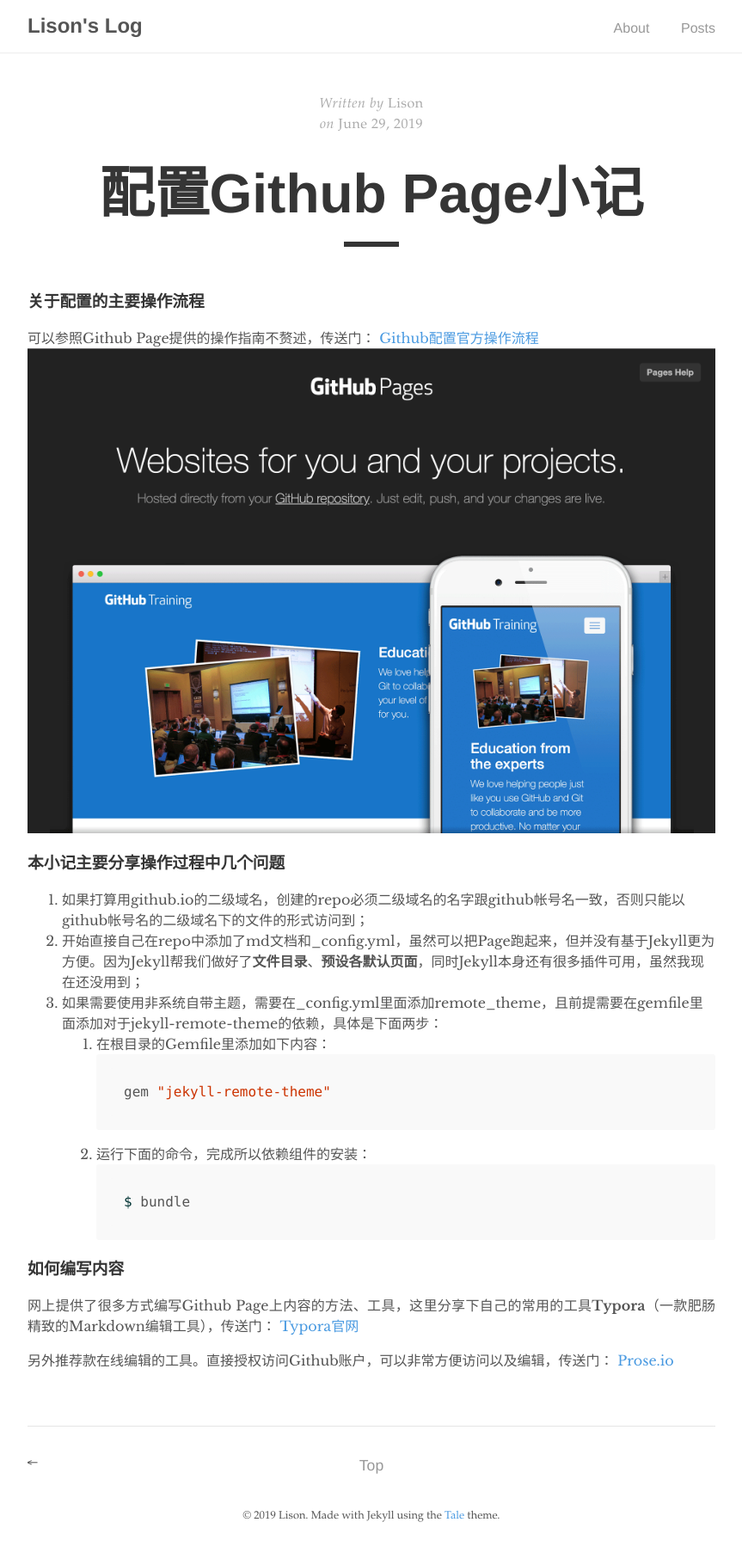
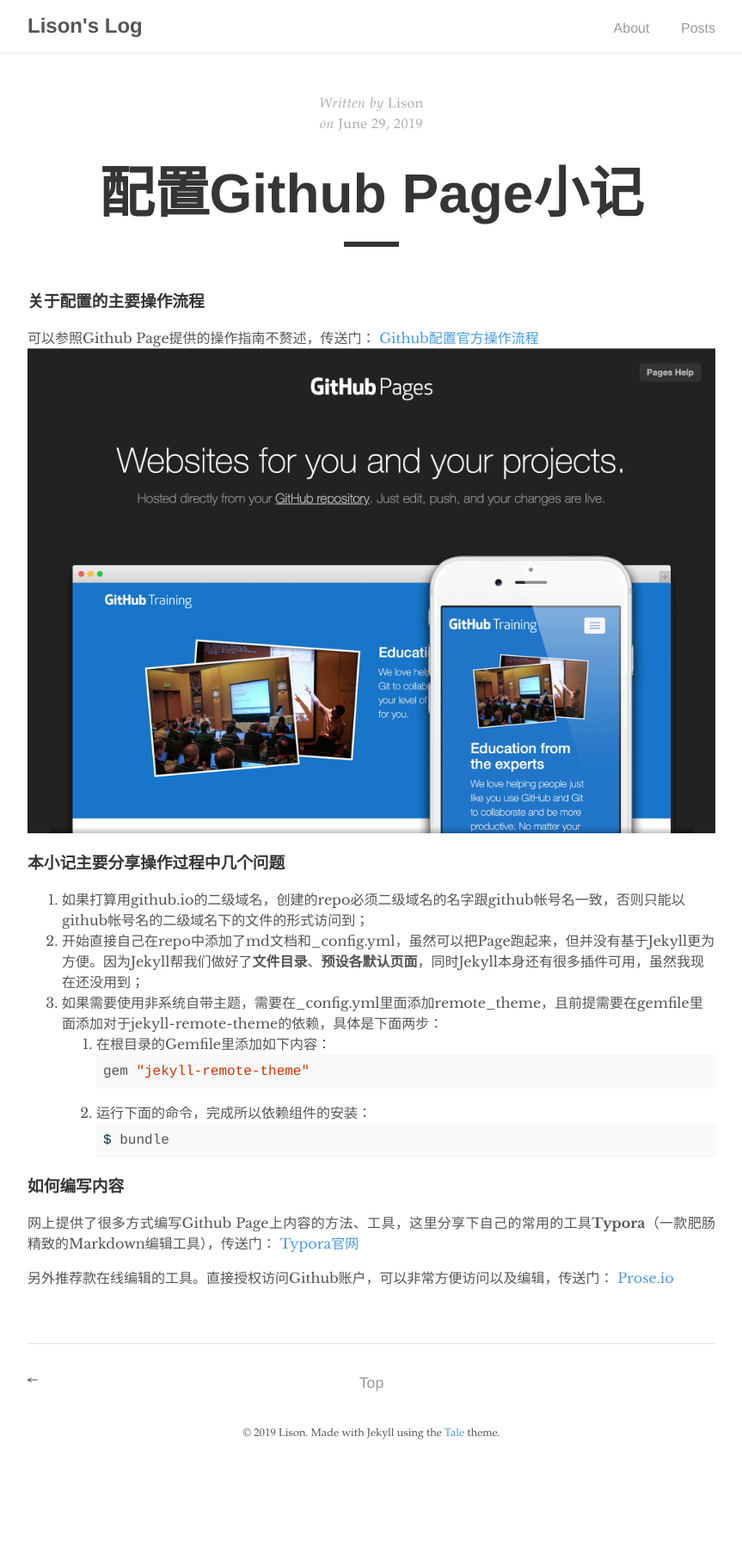
Before and after one commit to blowxian/blowxian.github.io, a Jekyll site: the page built from _posts/2019-06-29-配置Github-Page小记.md, in a window 1280 px wide. Shown: the whole page at 86% size, without its empty margins (208-1071 px from the left). Built offline with Jekyll 4.4.1, drawn with Linux system fonts in a browser that asks for light colours; after the commit the page ends 1710 px from its top, so only the background shows below that.

Commit message:
Update Log

```diff
--- a/_sass/tale/_code.scss
+++ b/_sass/tale/_code.scss
@@ -1,6 +1,6 @@
 pre,
 code {
-  font-family: $monospaced;
+  font-family: $codefont;
 }
 
 code {
@@ -27,7 +27,7 @@
   border-radius: 3px;
   line-height: 1.4;
   margin: 0 0 1rem;
-  padding: 1rem;
+  padding: .25rem;
 
   pre {
     margin-bottom: 0;
--- a/_sass/tale/_variables.scss
+++ b/_sass/tale/_variables.scss
@@ -15,6 +15,7 @@
 $serif-secondary: Palatino, 'Palatino LT STD', 'Palatino Linotype', 'Book Antiqua', 'Georgia', serif;
 $sans-serif: 'Helvetica Neue', 'Segoe UI', Helvetica, Arial, sans-serif;
 $monospaced: Menlo, Monaco, monospace;
+$codefont: Courier, 'Andale Mono', Monaco;
 
 @mixin box-sizing($type: border-box) {
   -webkit-box-sizing: $type;
```
